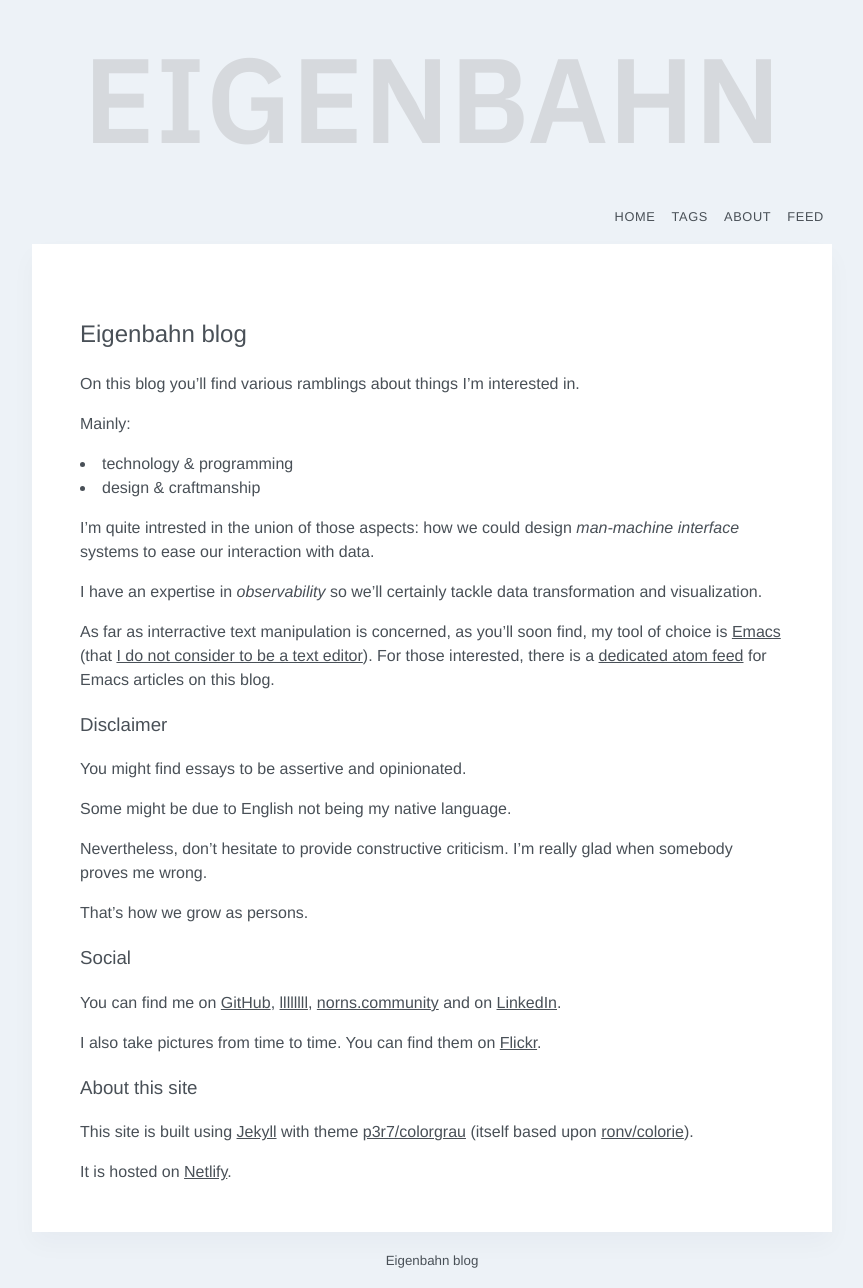
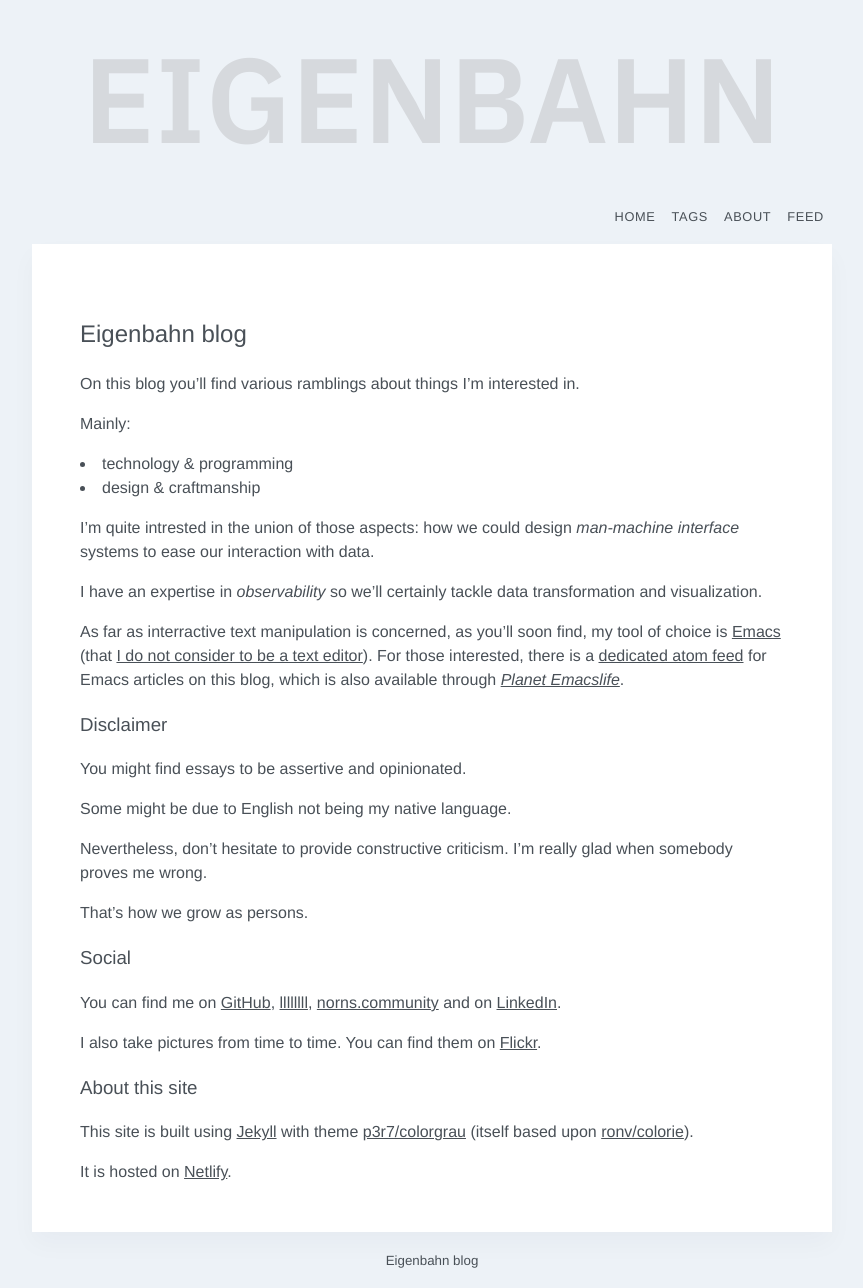
Before and after one commit to p3r7/blog, a Jekyll site: the page built from _pages/about.md, in a window 1280 px wide. Shown: the whole page, without its empty margins (208-1071 px from the left). Built offline with Jekyll 4.4.1, drawn with Linux system fonts in a browser that asks for light colours; some web fonts are replaced.

Commit message:
mention Planet Emacslife

```diff
--- a/_pages/about.md
+++ b/_pages/about.md
@@ -15,7 +15,7 @@ I'm quite intrested in the union of those aspects: how we could design _man-mach
 
 I have an expertise in _observability_ so we'll certainly tackle data transformation and visualization.
 
-As far as interractive text manipulation is concerned, as you'll soon find, my tool of choice is [Emacs](/tag/emacs/) (that [I do not consider to be a text editor](/2020/01/12/emacs-is-no-editor)). For those interested, there is a [dedicated atom feed](/atom.emacs.xml) for Emacs articles on this blog.
+As far as interractive text manipulation is concerned, as you'll soon find, my tool of choice is [Emacs](/tag/emacs/) (that [I do not consider to be a text editor](/2020/01/12/emacs-is-no-editor)). For those interested, there is a [dedicated atom feed](/atom.emacs.xml) for Emacs articles on this blog, which is also available through [_Planet Emacslife_](https://planet.emacslife.com/).
 
 
 ### Disclaimer
```
